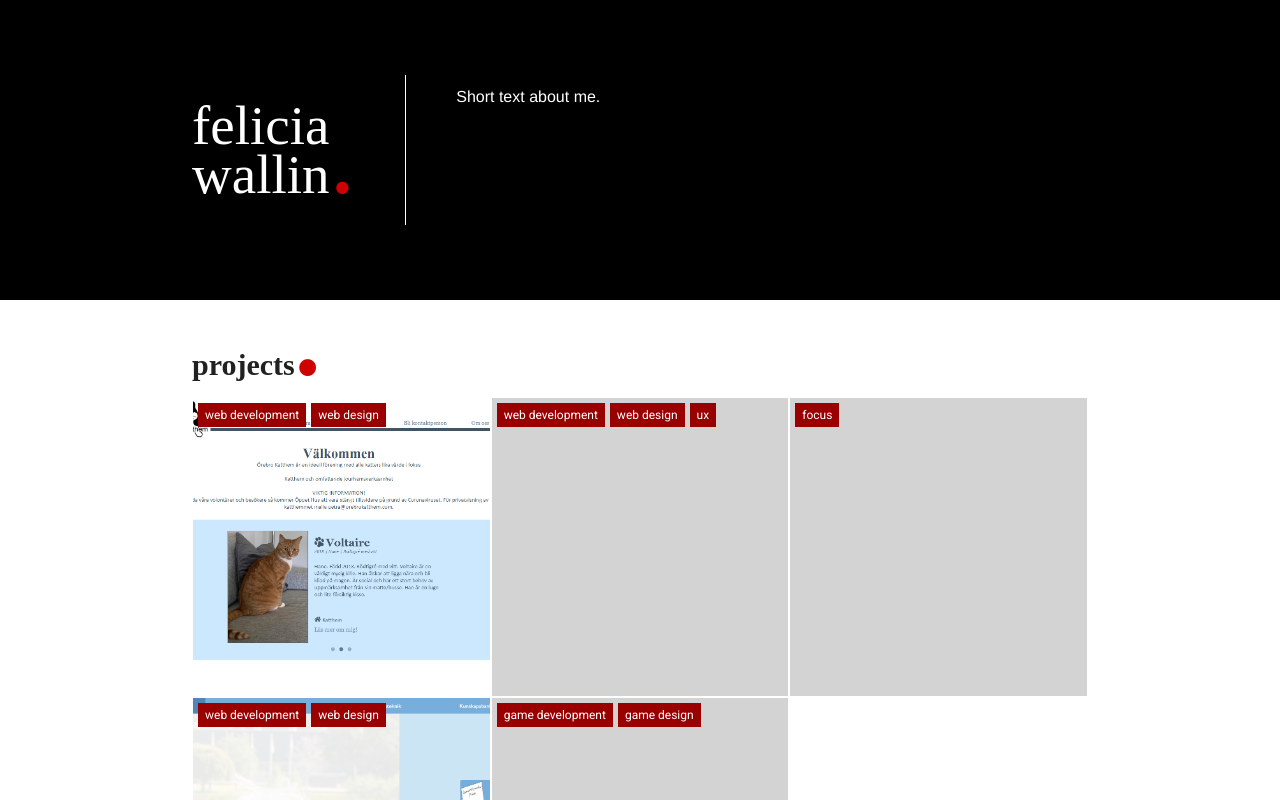
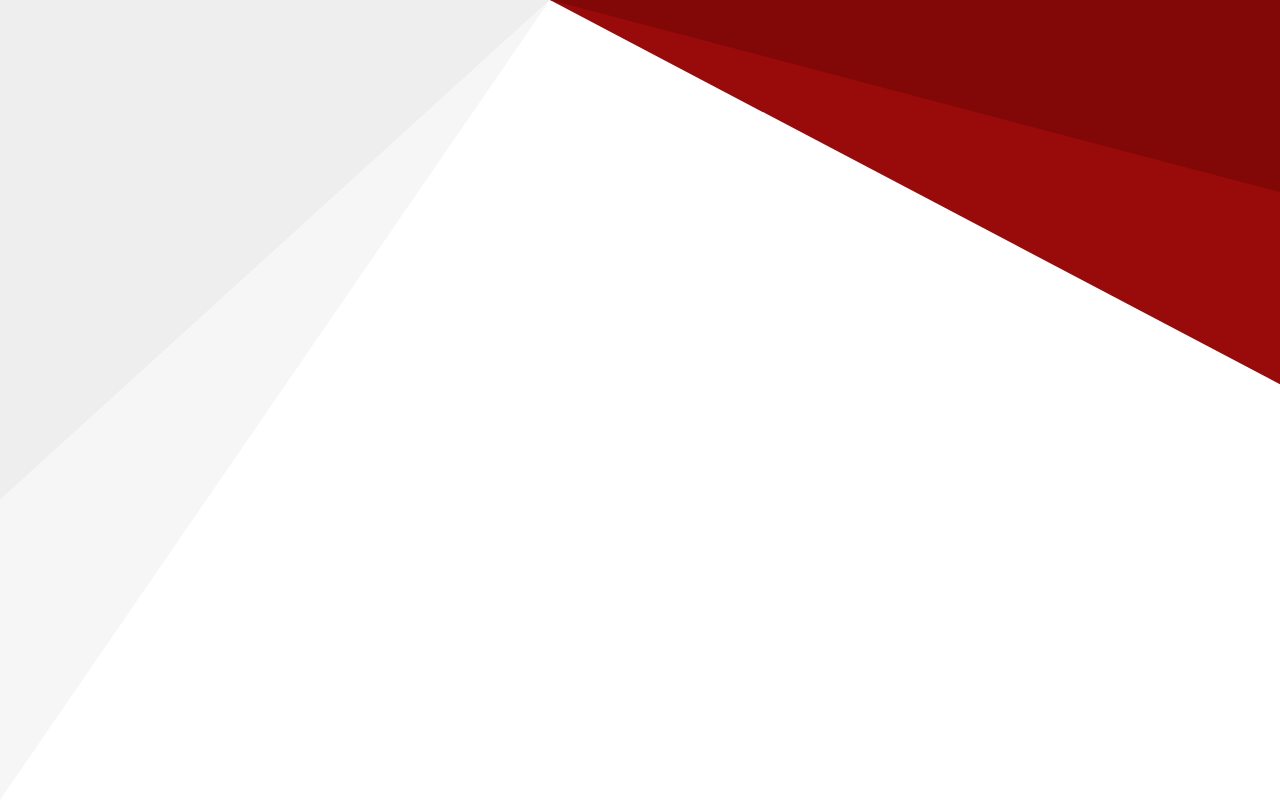
Before and after one commit to Weyenriah/portfolio, a Vue app: page /#/ in a window 1280 px wide. Shown: the top 800 px of the page. Built offline with nearby package versions, Linux system fonts and the light colour scheme.

Commit message:
add new design, spec background

```diff
--- a/src/App.vue
+++ b/src/App.vue
@@ -1,6 +1,7 @@
 <template>
   <v-app>
     <v-content>
+      <TheBackground/>
       <router-view/>
       <TheFooter/>
     </v-content>
@@ -9,6 +10,7 @@
 
 <script>
 import TheFooter from '@/components/TheFooter.vue'
+import TheBackground from './components/TheBackground';
 
 export default {
   name: 'App',
@@ -17,6 +19,7 @@ export default {
     //
   }),
   components: {
+    TheBackground,
     TheFooter,
   },
 }
--- /dev/null
+++ b/src/components/TheBackground.vue
@@ -0,0 +1,36 @@
+<template>
+    <article class="background">
+      <svg height="100%" width="100%" preserveAspectRatio="xMidYMax slice">
+        <polygon points="0,0 0,500 550,0"
+                 style="fill: #eeeeee;" />
+      </svg>
+      <svg height="100%" width="100%" preserveAspectRatio="xMidYMax slice">
+        <polygon points="0,500 550,0 0,800"
+                 style="fill: #f6f6f6;" />
+      </svg>
+      <svg height="100%" width="100%" preserveAspectRatio="xMidYMax slice">
+        <polygon points="550,0 1500,0 1500,500"
+                 style="fill: #990b0b;" />
+      </svg>
+      <svg height="100%" width="100%" preserveAspectRatio="xMidYMax slice">
+        <polygon points="550,0 1500,0 1500,250"
+                 style="fill: #820707;" />
+      </svg>
+    </article>
+</template>
+
+<script>
+    export default {
+        name: "TheBackground",
+    }
+</script>
+
+<style lang="scss" scoped>
+  .background {
+    height: 900px;
+    width: 100%;
+    svg {
+      position: absolute;
+    }
+  }
+</style>
--- a/src/components/TheFooter.vue
+++ b/src/components/TheFooter.vue
@@ -1,6 +1,6 @@
 <template>
   <article>
-    <p>© 2020 Felicia Wallin <span class="red-dot-mini">●</span> wallin.design</p>
+
   </article>
 </template>
 
@@ -11,17 +11,5 @@ export default {
 </script>
 
 <style lang="scss" scoped>
-  article {
-    width: 100%;
-    background-color: black;
-    color: white;
-    padding: 10px;
-    text-align: center;
-    margin-top: 50px;
-    font-size: 12px;
-    font-family: "Verdana", sans-serif;
-    p {
-      margin: 0;
-    }
-  }
+
 </style>
--- a/src/components/TheHeader.vue
+++ b/src/components/TheHeader.vue
@@ -1,15 +1,5 @@
 <template>
-  <article>
-    <div class="header-content">
-      <h1>
-        felicia <br/>
-        wallin<span class="red-dot">.</span>
-      </h1>
-      <section>
-        <p>Short text about me.</p>
-      </section>
-    </div>
-  </article>
+
 </template>
 
 <script>
@@ -19,30 +9,5 @@ export default {
 </script>
 
 <style lang="scss" scoped>
-    article {
-      width: 100%;
-      height: 300px;
-      background-color: black;
-      color: white;
-      display: grid;
-      grid-template-columns: 15% 70% 15%;
-      .header-content {
-        grid-column: 2;
-        display: flex;
-        align-items: center;
-        h1 {
-          font-size: 55px;
-          font-family: "Times New Roman", serif;
-          font-weight: 200;
-          line-height: 0.9;
-          padding-right: 50px;
-        }
-        section {
-          font-family: "Helvetica", sans-serif;
-          height: 150px;
-          padding: 10px 0 10px 50px;
-          border-left: 1px solid white;
-        }
-      }
-    }
+
 </style>
--- a/src/components/TheProjects.vue
+++ b/src/components/TheProjects.vue
@@ -1,207 +1,30 @@
 <template>
-  <article class="projects">
-    <h2>projects<span class="red-dot">.</span></h2>
-    <div class="project-box">
-      <section class="project one">
-        <div class="information">
-          <section class="details">
-            <p>ux/ui - php - mysql - html - css</p>
-          </section>
-          <div class="project-name">
-            <h3>örebro katthem</h3>
-          </div>
-        </div>
-        <div class="focuses">
-          <div class="focus">
-            <p>web development</p>
-          </div>
-          <div class="focus">
-            <p>web design</p>
-          </div>
-        </div>
-      </section>
-      <section class="project">
-        <div class="information">
-          <section class="details">
-            <p>ux/ui - html - css - c#/mvc - prototyping</p>
-          </section>
-          <div class="project-name">
-            <h3>help in posifoncare</h3>
-          </div>
-        </div>
-        <div class="focuses">
-          <div class="focus">
-            <p>web development</p>
-          </div>
-          <div class="focus">
-            <p>web design</p>
-          </div>
-          <div class="focus">
-            <p>ux</p>
-          </div>
-        </div>
-      </section>
-      <section class="project">
-        <div class="information">
-          <section class="details">
-            <p>text</p>
-          </section>
-          <div class="project-name">
-            <h3>title</h3>
-          </div>
-        </div>
-        <div class="focuses">
-          <div class="focus">
-            <p>focus</p>
-          </div>
-        </div>
-      </section>
-    </div>
-    <div class="project-box">
-      <section class="project four">
-        <div class="information">
-          <section class="details">
-            <p>ux/ui - wordpress theme</p>
-          </section>
-          <div class="project-name">
-            <h3>mobilatrygghetslarm.se</h3>
-          </div>
-        </div>
-        <div class="focuses">
-          <div class="focus">
-            <p>web development</p>
-          </div>
-          <div class="focus">
-            <p>web design</p>
-          </div>
-        </div>
-      </section>
-      <section class="project">
-        <div class="information">
-          <section class="details">
-            <p>processing (p5.js) - game design</p>
-          </section>
-          <div class="project-name">
-            <h3>undefined game title</h3>
-          </div>
-        </div>
-        <div class="focuses">
-          <div class="focus">
-            <p>game development</p>
-          </div>
-          <div class="focus">
-            <p>game design</p>
-          </div>
-        </div>
-      </section>
-    </div>
-  </article>
+
 </template>
 
 <script>
 export default {
   name: 'TheSkills',
+  data: () => ({
+    items: [
+      {
+        src: 'backgrounds/bg.jpg',
+      },
+      {
+        src: 'backgrounds/md.jpg',
+      },
+      {
+        src: 'backgrounds/bg-2.jpg',
+      },
+      {
+        src: 'backgrounds/md2.jpg',
+      },
+    ],
+    selected: [],
+  }),
 }
 </script>
 
 <style lang="scss" scoped>
-  .projects {
-    display: grid;
-    grid-template-columns: 15% 70% 15%;
-    h2 {
-      font-size: 30px;
-      font-family: "Times New Roman", serif;
-      grid-column: 2;
-      margin: 40px 0 15px 0;
-      margin-bottom: 10px;
-    }
-    .project-box {
-      grid-column: 2;
-      display: flex;
-      .one {
-        background-image: url('../assets/orebro-katthem.png');
-      }
-      .four {
-        background-image: url('../assets/mobilatrygghetslarm.png');
-      }
-      .project {
-        display: flex;
-        flex-direction: column;
-        width: calc(100%/3);
-        height: 300px;
-        background-color: lightgrey;
-        background-repeat: no-repeat;
-        background-position: center;
-        background-size: cover;
-        border: 1px solid white;
-        transition: all .2s ease-in-out;
-        .focuses {
-          display: flex;
-          margin-top: 5px;
-          .focus {
-            background-color: #990000;
-            color: white;
-            padding: 3px 7px;
-            margin: 0 0 5px 5px;
-            p {
-              font-size: 12px;
-              margin: 0;
-            }
-          }
-        }
-        .information {
-          overflow: hidden;
-          height: 0;
-          width: 0;
-          transition: all .2s ease-in;
-          .project-name {
-            display: flex;
-            align-items: center;
-            padding: 0 10px;
-            height: auto;
-            width: 0;
-            background-color: rgba(255, 255, 255, 0.7);
-            h3 {
-              opacity: 0;
-              transition: all 1s;
-              font-size: 30px;
-              font-family: "Times New Roman", serif;
-            }
-          }
-          .details {
-            width: 0;
-            height: 24px;
-            background-color: #990000;
-            padding: 0 10px;
-            color: white;
-            font-family: "Helvetica", sans-serif;
-            p {
-              opacity: 0;
-              transition: all 1s;
-            }
-          }
-        }
-        &:hover {
-          width: 90%;
-          height: 500px;
-          .information {
-            height: auto;
-            width: 100%;
-            .project-name {
-              width: 100%;
-              h3 {
-                opacity: 10;
-              }
-            }
-            .details {
-              width: 100%;
-              p {
-                opacity: 10;
-              }
-            }
-          }
-        }
-      }
-    }
-  }
+
 </style>
```
Also changed, not shown: 1 other file (tests, documents, lock files or other folders).
